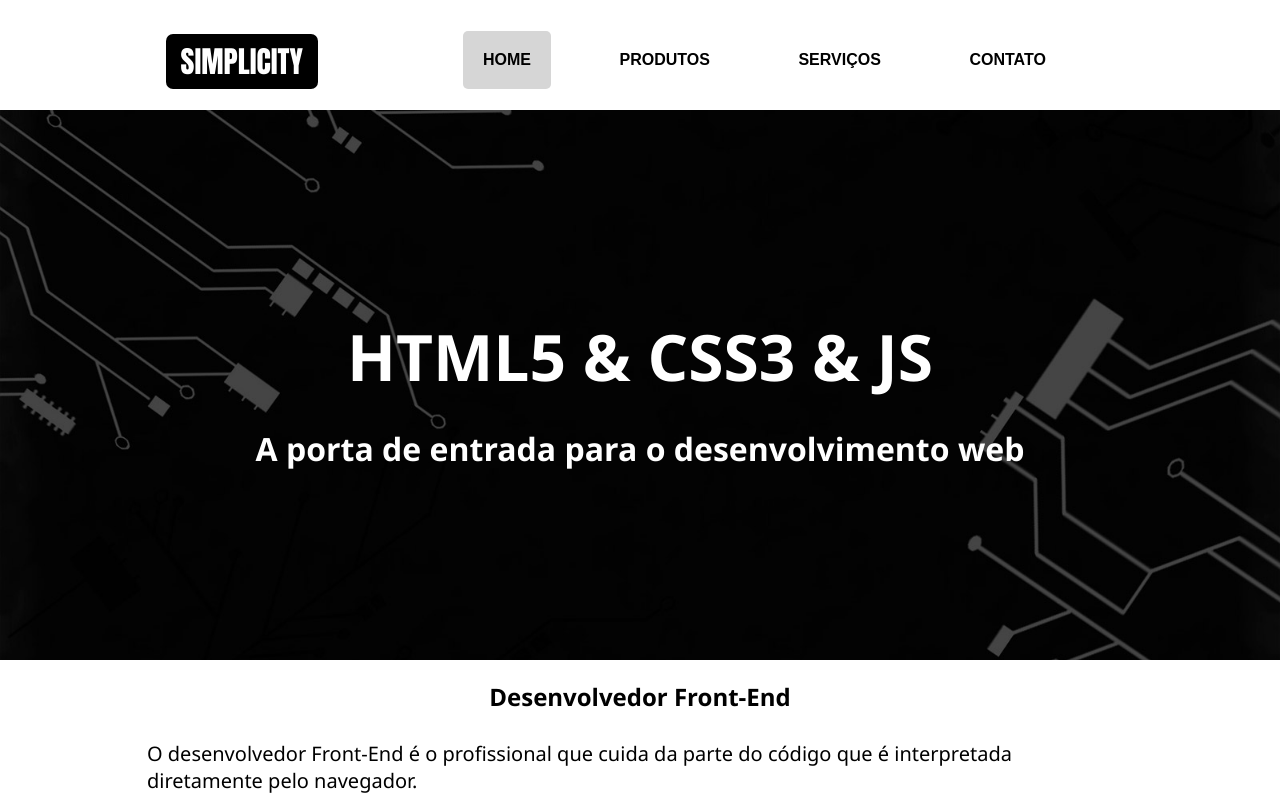
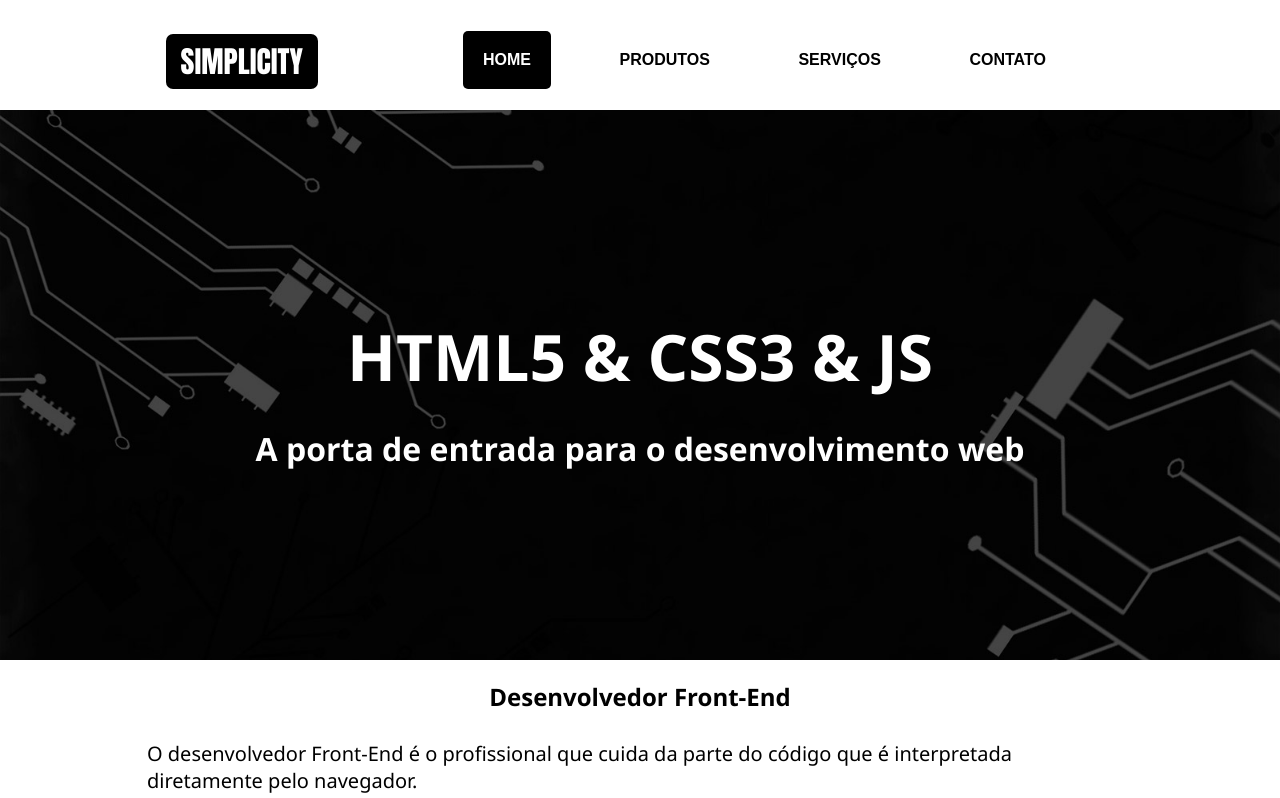
Before and after one commit to otaviota/simplicity, a plain HTML site: page index.html in a window 1280 px wide. In both pictures the pointer is over the link "HOME". Shown: the top 798 px of the page. Drawn offline with Linux system fonts and the light colour scheme.

Commit message:
Add files via upload

```diff
--- a/css/estilos.css
+++ b/css/estilos.css
@@ -42,7 +42,8 @@ nav a{
 
 nav a:hover, nav a:focus{
 
-    background-color: rgb(214, 214, 214);
+    background-color: rgb(0, 0, 0);
+    color: white;
 
 
 }
```
